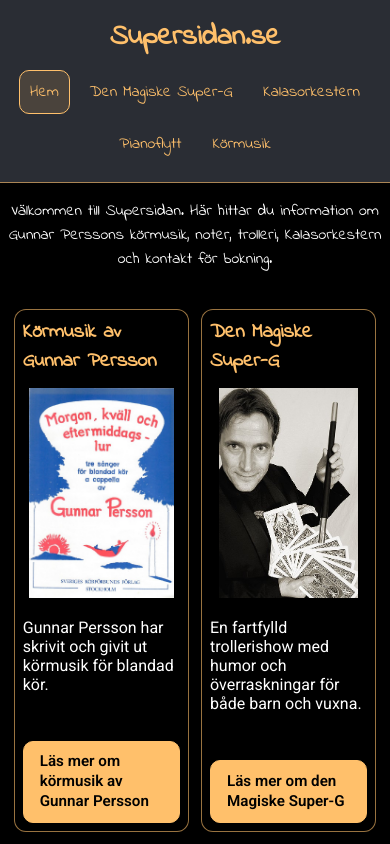
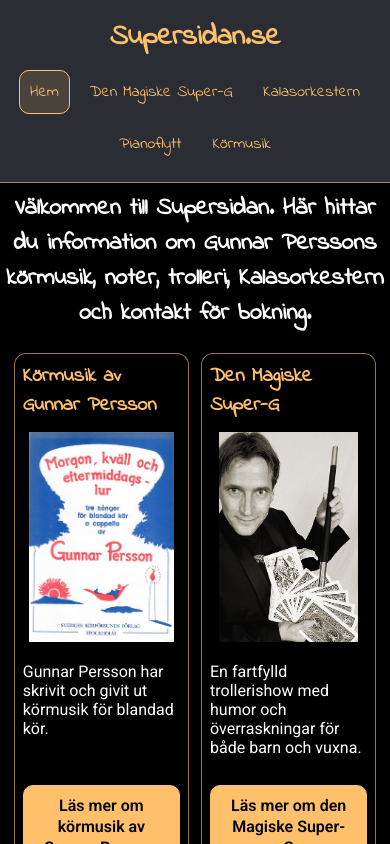
Before and after one commit to robinruden/supersidan, a React (Vite) app: page / in a window 390 px wide. Shown: the top 844 px of the page. Built offline with nearby package versions, Linux system fonts and the light colour scheme; no server answers.

Commit message:
some styling tweaks

```diff
--- a/src/styles/home.css
+++ b/src/styles/home.css
@@ -84,13 +84,20 @@
     aspect-ratio: 3 / 4;
   }
 
-  .home-grid .card .btn {
-    align-self: end;
-    justify-self: start;
+  .home .home-grid .card .btn {
+    margin-top: 0;
+    align-self: stretch;
+    justify-self: stretch;
   }
 
   .home h1{
     display: none;
+  }
+
+  .home .intro {
+    font-family: 'Superfonten';
+    font-size: 1.5rem;
+    font-weight: 700;
   }
 
 }
@@ -113,12 +120,14 @@
 .intro {
   max-width: 600px;
   text-align: center;
-  margin-bottom: 2rem;
+  margin-top: 0.5rem;
+  margin-bottom: 1rem;
   color: var(--white);
   font-family: superfonten;
+  font-size: 1.5rem;
 }
 
-.card .btn {
+.home-grid .card .btn {
   margin-top: auto;
   align-self: flex-start;
   display: inline-flex;
@@ -132,10 +141,12 @@
   background: var(--yellow);
   color: #000;
   font-family: 'Roboto', sans-serif;
-  font-size: 0.95rem;
+  font-size: 1rem;
   font-weight: 600;
   line-height: 1.3;
   text-decoration: none;
+  text-align: center;
+  overflow-wrap: anywhere;
   transition: background-color 180ms ease, box-shadow 180ms ease;
 }
 
```
